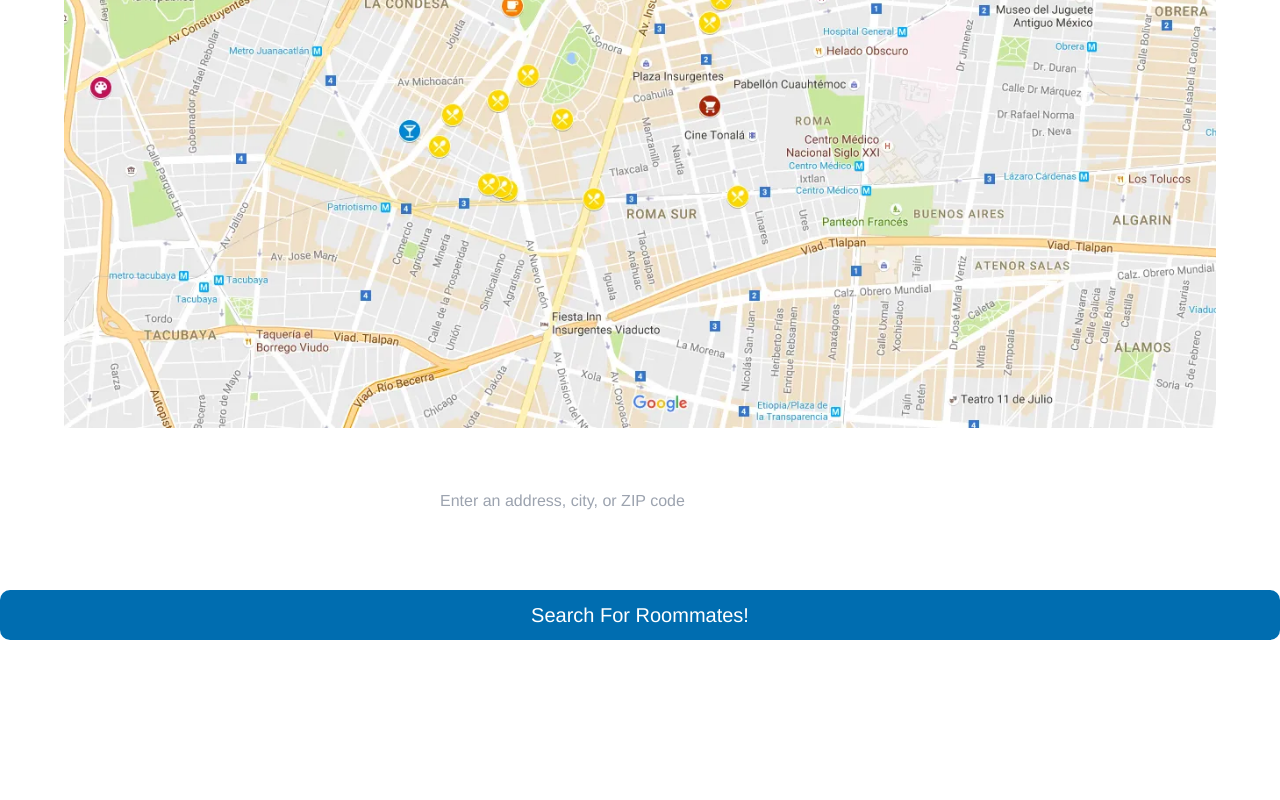
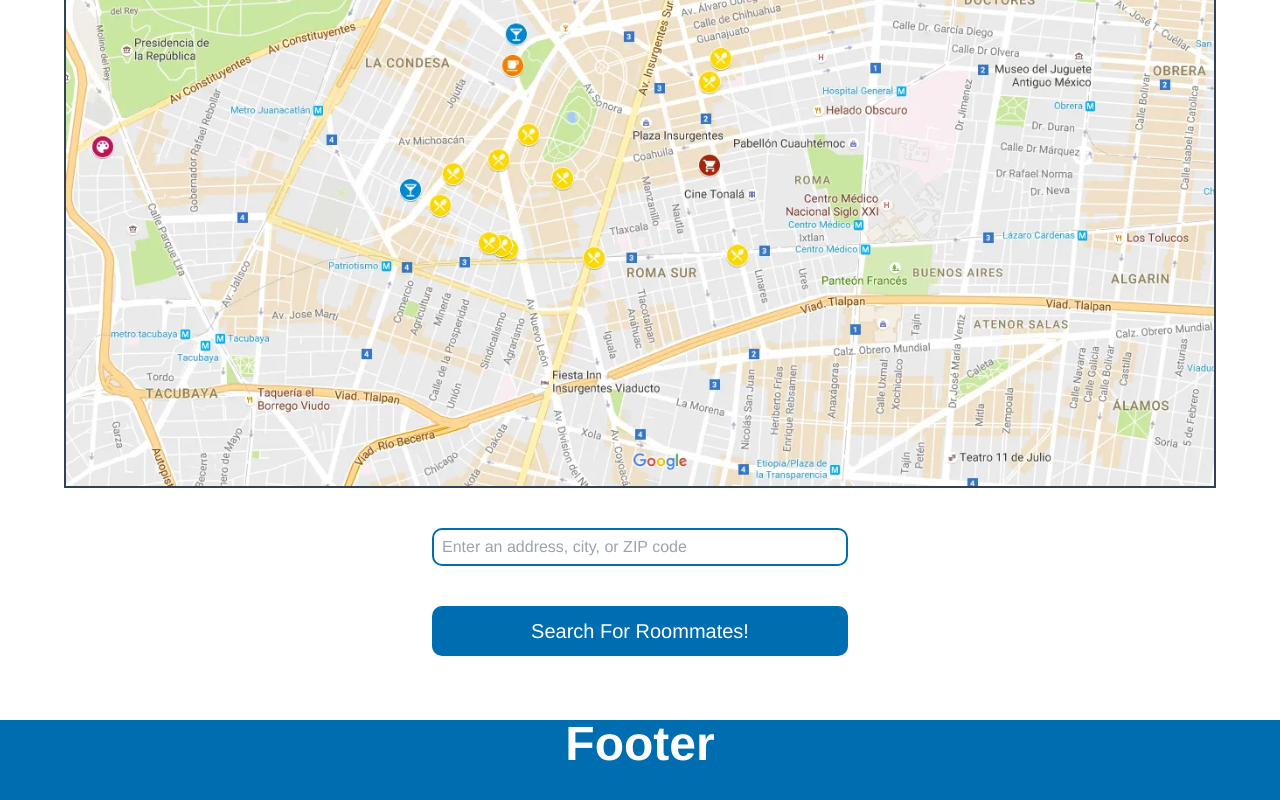
Before and after one commit to awchen85/project-3, a React (Create React App) app in the folder client/: page / in a window 1280 px wide. Shown: the part 874-1674 px from the top of the page. Before the commit the page ends 1530 px from the top, so only its background shows below. Built offline with nearby package versions, Linux system fonts and the light colour scheme.

Commit message:
Created the Footer component and styled that and the homepage some more

```diff
--- a/client/src/App.js
+++ b/client/src/App.js
@@ -1,20 +1,18 @@
+/* eslint-disable comma-dangle */
 import {
   ApolloClient,
   InMemoryCache,
   ApolloProvider,
-  createHttpLink
+  createHttpLink,
 } from '@apollo/client';
 import { setContext } from '@apollo/client/link/context';
-import {
-  BrowserRouter as Router,
-  Routes,
-  Route
-} from 'react-router-dom';
+import { BrowserRouter as Router, Routes, Route } from 'react-router-dom';
 import { CookiesProvider } from 'react-cookie';
 
 import { CurrentUserContextProvider } from './context';
 
 import Navigation from './components/Navigation';
+import Footer from './components/Footer';
 import Home from './pages/Home';
 import Login from './pages/Login';
 import Registration from './pages/Registration';
@@ -59,6 +57,7 @@ function App() {
           </CurrentUserContextProvider>
         </Router>
       </CookiesProvider>
+      <Footer />
     </ApolloProvider>
   );
 }
--- /dev/null
+++ b/client/src/components/Footer/index.js
@@ -0,0 +1,13 @@
+import React from 'react';
+
+function Footer() {
+  return (
+    <footer>
+      <div className="flex justify-center">
+        <h1 className="font-bold text-5xl text-white">Footer</h1>
+      </div>
+    </footer>
+  );
+}
+
+export default Footer;
--- a/client/src/components/Navigation/index.js
+++ b/client/src/components/Navigation/index.js
@@ -100,6 +100,7 @@ export default function Navigation() {
           </svg>
         </div>
       </div>
+      <div className="flex">
         {isLoggedIn() ? (
           <>
             <Link to="/landing">Dashboard</Link>
@@ -113,6 +114,7 @@ export default function Navigation() {
             <Link to="/register">Sign Up</Link>
           </>
         )}
+      </div>
     </nav>
   );
 }
--- a/client/src/index.css
+++ b/client/src/index.css
@@ -1,6 +1,5 @@
 @tailwind base;
 @tailwind components;
-@tailwind pages;
 @tailwind utilities;
 
 html, body {
@@ -142,8 +141,14 @@ form p {
   max-height: 90%;
 }
 
+.form-div {
+  display: flex;
+  flex-direction: column;
+  align-items: center;
+}
+
 .search-form {
-  margin: 1rem auto;
+  margin: 0 auto;
   height: 100%;
   max-width: 30rem;
   padding: 2rem;
@@ -151,6 +156,7 @@ form p {
 
 .form-input-address {
   box-sizing: border-box;
+  border: 2px solid #006db0;
   line-height: 1.15rem;
   width: 100%;
   margin: 0.5rem 0;
@@ -161,10 +167,25 @@ form p {
 .search-button {
   font-size: 1.25rem;
   padding: 0.625rem;
-  margin: 1rem 0;
+  margin: 2rem 0;
   border: none;
   background-color: #006db0;
   color: #fff;
   border-radius: 0.625rem;
   width: 100%;
 }
+
+footer {
+   position: relative;
+   bottom: 0;
+   width: 100%;
+   height: 126px;
+   background: #006db0;
+}
+
+@media screen and (max-width: 768px) {
+footer {
+   position: fixed;
+   bottom: 0;
+}
+}
--- a/client/src/pages/Home.js
+++ b/client/src/pages/Home.js
@@ -16,12 +16,16 @@ function Home() {
   // });
 
   return (
-    <div>
-      <h2>Home</h2>
+    <div className="mt-8">
+      <h2 className="font-semibold text-2xl mb-5">Find Your Next Roommate</h2>
       <div className="map-div">
-        <img src={GoogleMapPic} alt="" className="map" />
+        <img
+          src={GoogleMapPic}
+          alt=""
+          className="map border-2 border-slate-700"
+        />
       </div>
-      <div>
+      <div className="form-div">
         <form className="search-form">
           <input
             className="form-input-address"
@@ -30,10 +34,10 @@ function Home() {
             type="address"
             id="address"
           />
+          <button className="search-button" type="submit">
+            Search For Roommates!
+          </button>
         </form>
-        <button className="search-button" type="submit">
-          Search For Roommates!
-        </button>
       </div>
     </div>
   );
```
Also changed, not shown: client/src/assets/images/nav-bg.jpg (added), 1 other file (tests, documents, lock files or other folders). Lines whose indentation alone changed are shown as unchanged.
